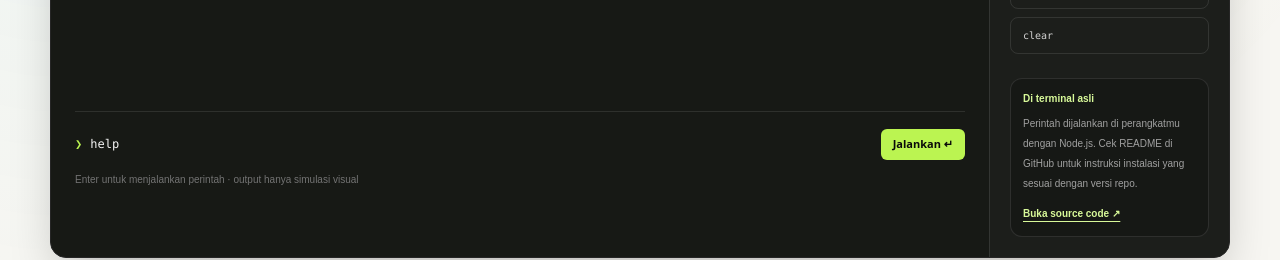
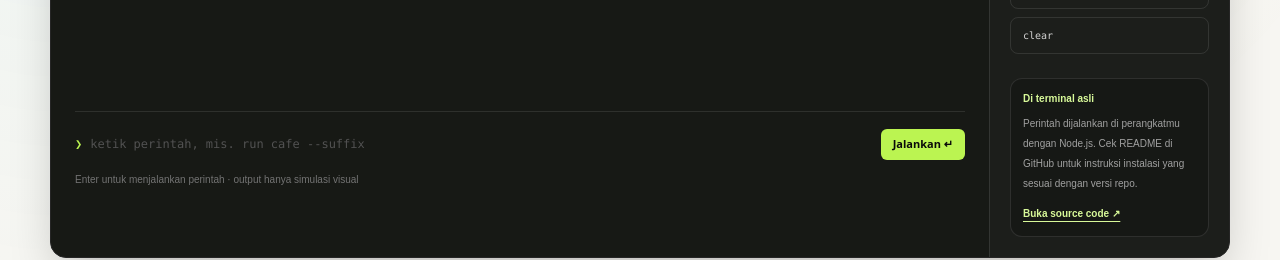
Before and after one commit to hanzvibes/ethvanity-js, a Next.js app: page / in a window 1280 px wide. Shown: the part 1540-1800 px from the top of the page. Built offline with nearby package versions, Linux system fonts and the light colour scheme.

Commit message:
fix: start CLI demo with an empty prompt

```diff
--- a/app/page.tsx
+++ b/app/page.tsx
@@ -28,7 +28,7 @@ export default function Home() {
  const expectedAttempts = p.length ? 16 ** p.length : 0;
 
  const averageSeconds = expectedAttempts / SIMULATED_RATE;
- const [cliInput, setCliInput] = useState("help");
+ const [cliInput, setCliInput] = useState("");
  const [cliLines, setCliLines] = useState<string[]>([
   "ethvanity.js — terminal demo",
   "Mode demo: output disimulasikan, tidak ada wallet/private key yang dibuat.",
```
